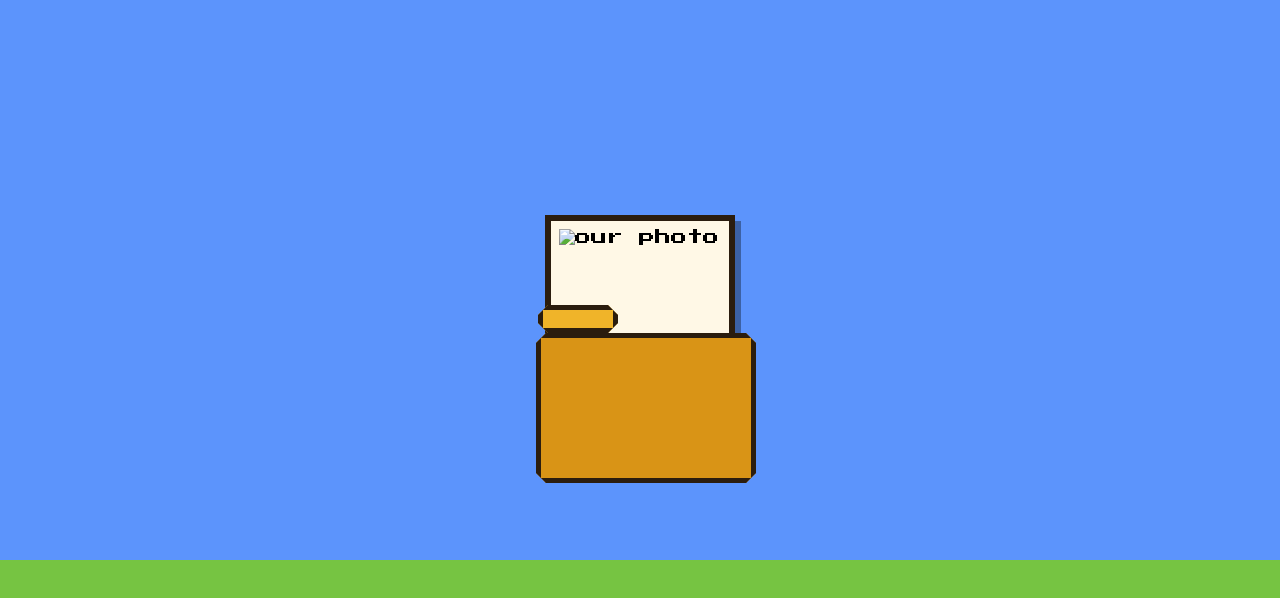
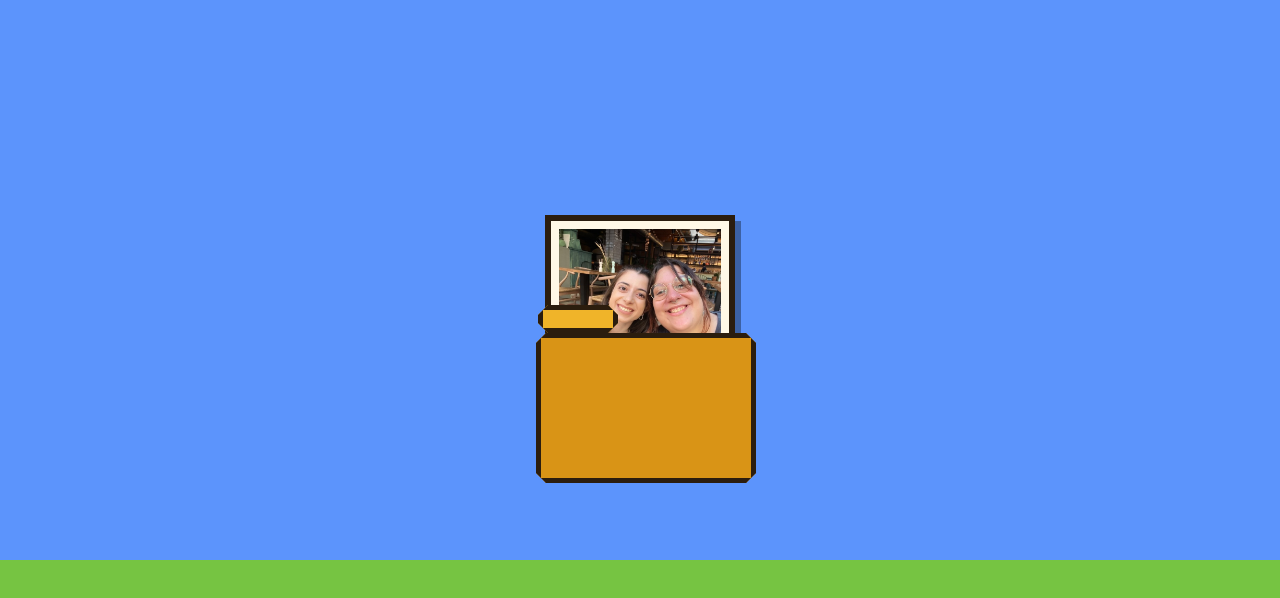
Before and after one commit to ncharalampous/your-life-is-a-game-notion-app, a plain HTML site: page folder.html in a window 1280 px wide. Both pictures are taken after a click on the element 640 px from the left and 400 px from the top of the page. Drawn offline with Linux system fonts and the light colour scheme.

Commit message:
final photo correction

```diff
--- a/folder.html
+++ b/folder.html
@@ -12,7 +12,7 @@
   <div id="scene">
 
     <div id="photo-frame">
-      <img id="photo" src="folder-photo.jpg" alt="our photo" />
+      <img id="photo" src="folder-photo.jpg.jpg" alt="our photo" />
     </div>
 
     <div id="folder" onclick="toggleFolder()">
```
